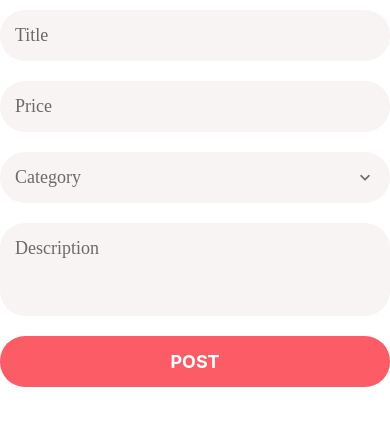
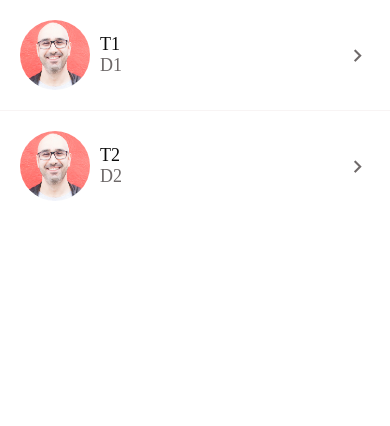
Before and after one commit to mustansarsaeed/DoneWithIt, a React Native app: screen / in a window 390 px wide. Shown: the top 426 px of the page. Built offline with nearby package versions, Linux system fonts and the light colour scheme.

Commit message:
- Added chevrons in the ListItem

```diff
--- a/App.js
+++ b/App.js
@@ -1,7 +1,7 @@
 import React, { useState } from "react";
 import { Switch } from "react-native";
-import ListEditScreen from "./app/screens/ListEditScreen";
+import MessagesScreen from "./app/screens/MessagesScreen";
 
 export default function App() {
-  return <ListEditScreen />;
+  return <MessagesScreen />;
 }
--- a/app/components/ListItem.js
+++ b/app/components/ListItem.js
@@ -1,9 +1,11 @@
 import React from "react";
 import { View, Image, StyleSheet, TouchableHighlight } from "react-native";
+import { MaterialCommunityIcons } from "@expo/vector-icons";
+import Swipeable from "react-native-gesture-handler/Swipeable";
+import { GestureHandlerRootView } from "react-native-gesture-handler";
+
 import colors from "../config/colors";
 import AppText from "./AppText";
-import Swipeable from "react-native-gesture-handler/Swipeable";
-import { GestureHandlerRootView } from "react-native-gesture-handler";
 
 function ListItem({
   title,
@@ -26,6 +28,12 @@
                 <AppText style={styles.subTitle}>{subTitle}</AppText>
               )}
             </View>
+
+            <MaterialCommunityIcons
+              color={colors.medium}
+              name="chevron-right"
+              size={25}
+            />
           </View>
         </TouchableHighlight>
       </Swipeable>
@@ -37,11 +45,13 @@
 
 const styles = StyleSheet.create({
   container: {
+    alignItems: "center",
     flexDirection: "row",
     padding: 20,
     backgroundColor: colors.white,
   },
   detailsContainer: {
+    flex: 1,
     marginLeft: 10,
     justifyContent: "center",
   },
```
